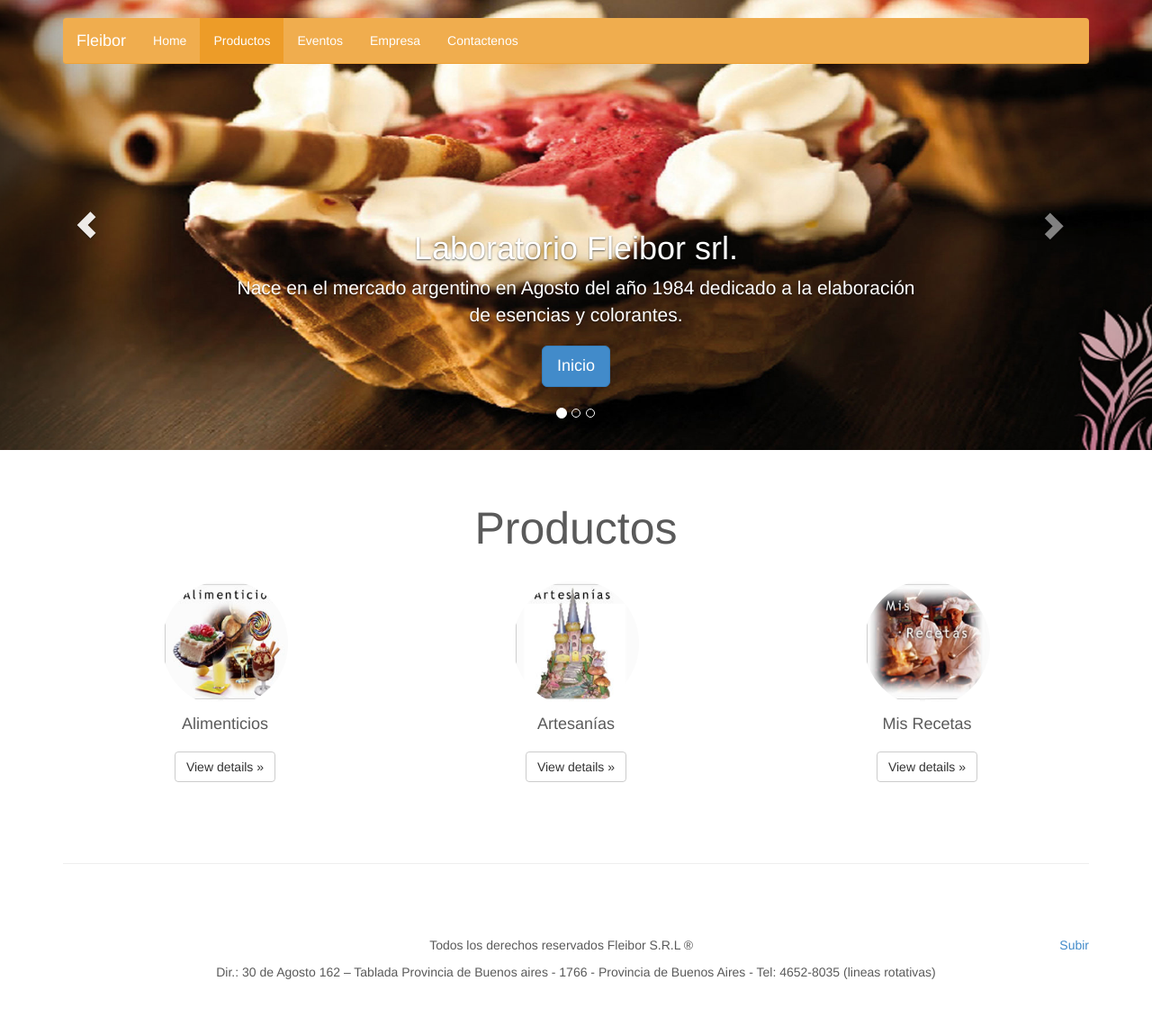
After one commit to melloema/fleibor, a PHP site: page /productos.php in a window 1280 px wide. The commit adds this page. Shown: the whole page at 90% size. Run offline with PHP 8.4, Linux system fonts and the light colour scheme; some libraries are stand-ins or nearby versions.

Commit message:
Productos y General.js
Agregue la pagina de productos, un archivo de JS, cambios varios.

```diff
--- a/footer.php
+++ b/footer.php
@@ -1,5 +1,5 @@
 <footer>
-	<p class="pull-right"><a href="#">Back to top</a></p>
+	<p class="pull-right"><a href="#">Subir</a></p>
 	<p align="center">Todos los derechos reservados Fleibor S.R.L ®</p>
 	<p align="center">Dir.: 30 de Agosto 162 – Tablada Provincia de Buenos aires - 1766 - Provincia de Buenos Aires - Tel: 4652-8035 (lineas rotativas)</p>
 </footer>
--- a/header.php
+++ b/header.php
@@ -17,7 +17,7 @@
         <div class="navbar-collapse collapse">
           <ul class="nav navbar-nav">
             <li <?php if($path[2] == "index.php") echo 'class="active"'; ?>><a href="#">Home</a></li>
-            <li><a href="#about">Productos</a></li>
+            <li><a href="productos.php">Productos</a></li>
             <li><a href="#events">Eventos</a></li>
             <li><a href="#company">Empresa</a></li>
             <li><a href="#contact">Contactenos</a></li>
--- /dev/null
+++ b/js/general.js
@@ -0,0 +1,25 @@
+//General JS
+
+$(function(){
+
+$("#li-alimenticios").toggle();
+
+$("#bt-alimenticios").click(function(){$("#li-alimenticios").toggle()})
+
+})
+
+$(function(){
+
+$("#li-artesanias").toggle();
+
+$("#bt-artesanias").click(function(){$("#li-artesanias").toggle()})
+
+})
+
+$(function(){
+
+$("#li-recetas").toggle();
+
+$("#bt-recetas").click(function(){$("#li-recetas").toggle()})
+
+})
--- /dev/null
+++ b/productos.php
@@ -0,0 +1,125 @@
+<html lang="en">
+	<head>
+    <meta charset="utf-8">
+    <meta http-equiv="X-UA-Compatible" content="IE=edge">
+    <meta name="viewport" content="width=device-width, initial-scale=1">
+    <meta name="description" content="">
+    <meta name="author" content="">
+    <link rel="shortcut icon" href="">
+    <link href="css/bootstrap.min.css" rel="stylesheet">
+    <link href="css/carousel.css" rel="stylesheet">
+    <link href="css/style.css" rel="stylesheet">
+    <title>Carousel Template for Bootstrap</title>
+    <style id="holderjs-style" type="text/css"></style>
+    <script src="https://ajax.googleapis.com/ajax/libs/jquery/1.11.0/jquery.min.js"></script>
+	<script src="js/general.js"></script>
+    <script src="js/bootstrap.min.js"></script>
+    <script src="js/docs.min.js"></script>
+	</head>
+<div class="navbar-wrapper">
+	<div class="container">
+		<div class="navbar navbar-inverse navbar-static-top" role="navigation">
+    	<div class="container">
+  			<div class="navbar-header">
+        	<button type="button" class="navbar-toggle" data-toggle="collapse" data-target=".navbar-collapse">
+            <span class="sr-only">Toggle navigation</span>
+            <span class="icon-bar"></span>
+            <span class="icon-bar"></span>
+            <span class="icon-bar"></span>
+        	</button>
+          <a class="navbar-brand" href="#">Fleibor</a>
+        </div>
+        <div class="navbar-collapse collapse">
+          <ul class="nav navbar-nav">
+            <li><a href="index.php">Home</a></li>
+            <li class="active"><a href="#about">Productos</a></li>
+            <li><a href="">Eventos</a></li>
+            <li><a href="">Empresa</a></li>
+            <li><a href="">Contactenos</a></li>
+          </ul>
+        </div>
+      </div>
+    </div>
+  </div>
+</div>
+    <div id="myCarousel" class="carousel slide" data-ride="carousel">
+      <ol class="carousel-indicators">
+        <li data-target="#myCarousel" data-slide-to="0" class="active"></li>
+        <li data-target="#myCarousel" data-slide-to="1" class=""></li>
+        <li data-target="#myCarousel" data-slide-to="2" class=""></li>
+      </ol>
+      <div class="carousel-inner">
+        <div class="item active">
+          <img class="imgBanner img-responsive" src="img/banner1.jpg">
+          <div class="container">
+            <div class="carousel-caption">
+              <h1>Laboratorio Fleibor srl.</h1>
+              <p>Nace en el mercado argentino en Agosto del año 1984 dedicado a la elaboración de esencias y colorantes. </p>
+              <p><a class="btn btn-lg btn-primary" href="#" role="button">Inicio</a></p>
+            </div>
+          </div>
+        </div>
+        <div class="item">
+          <img class="imgBanner"  src="img/banner2.jpg">
+        </div>
+        <div class="item">
+          <img class="imgBanner"  src="img/banner3.jpg">
+        </div>
+      </div>
+      <a class="left carousel-control" href="#myCarousel" data-slide="prev"><span class="glyphicon glyphicon-chevron-left"></span></a>
+      <a class="right carousel-control" href="#myCarousel" data-slide="next"><span class="glyphicon glyphicon-chevron-right"></span></a>
+    </div>
+    <div class="container letter-cont">
+
+      <h3 class="letter-title">Productos</h3>
+      <div class="row">
+        <div class="col-lg-4 letter-color">
+          <img class="img-circle" data-src="holder.js/140x140" alt="140x140" src="img/alimenticios.jpg" style="width: 140px; height: 140px;">
+          <h4>Alimenticios</h4>
+          <p class="download"><button id="bt-alimenticios" class="btn btn-default" type="button" >View details »</button></p>
+		  <div id="li-alimenticios" class="list-group">
+		  <a href="#" class="list-group-item">Golosinas</a>
+		  <a href="#" class="list-group-item">Bebidas sin alcohol</a>
+          <a href="#" class="list-group-item">Bebidas con alcohol</a>
+          <a href="#" class="list-group-item">Helados</a>
+          <a href="#" class="list-group-item">Reposter&iacute;a hogare&ntilde;a</a>
+		  <a href="#" class="list-group-item">Panader&iacute;a y confiter&iacute;a</a>
+		  <a href="#" class="list-group-item">Chocolates</a>
+		  <a href="#" class="list-group-item">L&aacute;cteos</a>
+          </div>
+        </div>
+        <div class="col-lg-4 letter-color">
+          <img class="img-circle" data-src="holder.js/140x140" alt="140x140" src="img/artesanias.jpg" style="width: 140px; height: 140px;">
+          <h4>Artesan&iacute;as</h4>
+          <p class="download"><button id="bt-artesanias" class="btn btn-default" type="button" >View details »</button></p>
+		  <div id="li-artesanias" class="list-group">
+		  <a href="#" class="list-group-item">Art&iacute;culos para porcelana en fr&iacute;o</a>
+		  <a href="#" class="list-group-item">Art&iacute;culos para jabones artesanales</a>
+          <a href="#" class="list-group-item">Art&iacute;culos para velas artesanales</a>
+          <a href="#" class="list-group-item">Especialidades</a>
+          </div>
+        </div>
+        <div class="col-lg-4 letter-color">
+          <img class="img-circle" data-src="holder.js/140x140" alt="140x140" src="img/recetas.jpg" style="width: 140px; height: 140px;">
+          <h4>Mis Recetas</h4>
+          <p class="download"><button id="bt-recetas" class="btn btn-default" type="button" >View details »</button></p>
+		  <div id="li-recetas" class="list-group">
+		  <a href="#" class="list-group-item">Listado de Recetas</a>
+          </div>
+
+
+
+
+
+
+        </div>
+
+      </div>
+      <hr class="featurette-divider">
+
+      <?php
+        include("footer.php");
+      ?>
+    </div>
+	</body>
+</html>
```
Also changed, not shown: img/alimenticios.jpg (added), img/artesanias.jpg (added), img/recetas.jpg (added).
